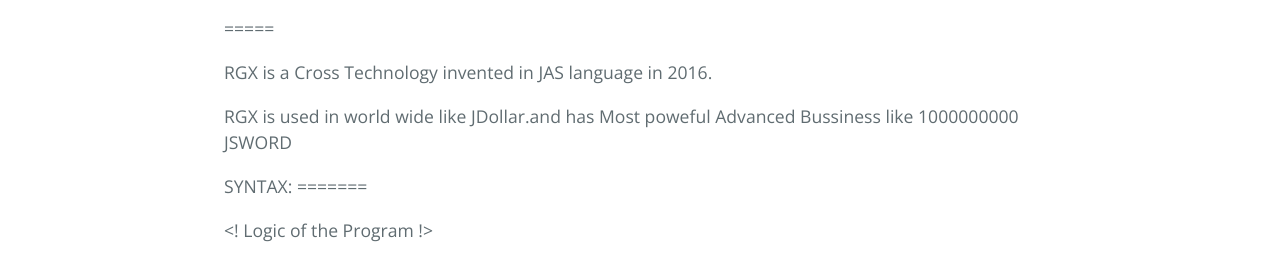
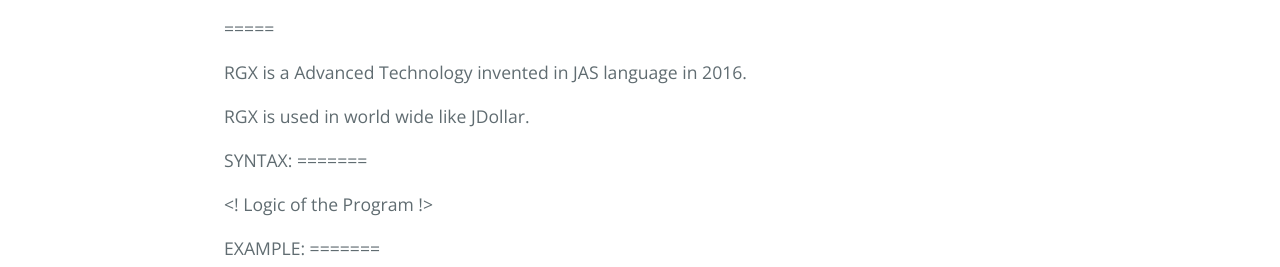
Before and after one commit to wilmixjemin8/RGX, a plain HTML site: page index.html in a window 1280 px wide. Shown: the part 500-767 px from the top of the page. Drawn offline with nearby package versions, Linux system fonts and the light colour scheme.

```diff
--- a/index.html
+++ b/index.html
@@ -24,9 +24,9 @@
 
 <p>=====</p>
 
-<p>RGX  is   a   Cross  Technology  invented  in  JAS  language in  2016.</p>
+<p>RGX  is   a  Advanced Technology  invented  in  JAS  language in  2016.</p>
 
-<p>RGX  is   used  in   world  wide like  JDollar.and  has  Most  poweful  Advanced Bussiness   like  1000000000 JSWORD</p>
+<p>RGX  is   used  in   world  wide like  JDollar.</p>
 
 <p>SYNTAX:
  =======</p>
--- a/params.json
+++ b/params.json
@@ -1,6 +1,6 @@
 {
   "name": "Rgx",
   "tagline": " RGX  is   a     Technology  invented  in  JAS  language...    RGX  is   used  in   world  wide like  JDollar  and it has most powerful Advanced Bussiness",
-  "body": "# RGX\r\n =====\r\n \r\n RGX  is   a   Cross  Technology  invented  in  JAS  language in  2016.\r\n \r\n RGX  is   used  in   world  wide like  JDollar.and  has  Most  poweful  Advanced Bussiness   like  1000000000 JSWORD\r\n \r\n \r\n \r\n SYNTAX:\r\n =======\r\n\r\n<RGX> \r\n\r\n<OPACK>\r\n\r\n<LOGIC>\r\n<!  Logic  of  the  Program  !>\r\n\r\n \r\n </LOGIC>\r\n \r\n </RGX>\r\n\r\n \r\n \r\n \r\n EXAMPLE:\r\n =======\r\n \r\n\r\n<RGX> \r\n\r\n<OPACK>\r\n\r\n<LOGIC>\r\npublic  <CLASS>  Tiles\r\n\r\n{\r\npublic void  RGX-Main( ) throws <EXE>\r\n\r\n{\r\n\r\nRGX.WriteLine(\"<html><body>\");\r\n<AList> t= <NEW>  <AList>();  //create  an  arraylist\r\nt.add(\"header.html\"); //add header.html , opluspager.html\r\nt.add(\"opluspager.html\");\r\nt.add(\"footer.html\");\r\n\r\n\r\n\r\n\r\nRGX.WriteLine(Template.tiles(t));// convert  html  to template\r\n\r\n}\r\n\r\n}\r\n\r\n \r\n </LOGIC>\r\n \r\n </RGX>\r\n \r\n \r\n \r\n \r\n \r\n \r\n ADVANTAGES:\r\n ===========\r\n \r\n \r\n ==> RGX is  used  for attractive  designs  and  templates....\r\n \r\n ===> RGX  is  also used  for  webdesign  purpose...\r\n \r\n ====> RGX is  used  with JDollar.\r\n \r\n ====>  RGX  also   behaves  like JAVA and  it  is   better  than  JAVA/j2ee.\r\n \r\n ====> RGX  is also  used in  solving  complex problems\r\n \r\n ====> RGX is used  with  Mobile cloud computing\r\n \r\n =====>RGX  also behaves  like  OPLUS and  S@...\r\n \r\n\r\n \r\n consists  of  7 modules....\r\n \r\n \r\n",
+  "body": "# RGX\r\n =====\r\n \r\n RGX  is   a  Advanced Technology  invented  in  JAS  language in  2016.\r\n \r\n RGX  is   used  in   world  wide like  JDollar.\r\n \r\n \r\n \r\n SYNTAX:\r\n =======\r\n\r\n<RGX> \r\n\r\n<OPACK>\r\n\r\n<LOGIC>\r\n<!  Logic  of  the  Program  !>\r\n\r\n \r\n </LOGIC>\r\n \r\n </RGX>\r\n\r\n \r\n \r\n \r\n EXAMPLE:\r\n =======\r\n \r\n\r\n<RGX> \r\n\r\n<OPACK>\r\n\r\n<LOGIC>\r\npublic  <CLASS>  Tiles\r\n\r\n{\r\npublic void  RGX-Main( ) throws <EXE>\r\n\r\n{\r\n\r\nRGX.WriteLine(\"<html><body>\");\r\n<AList> t= <NEW>  <AList>();  //create  an  arraylist\r\nt.add(\"header.html\"); //add header.html , opluspager.html\r\nt.add(\"opluspager.html\");\r\nt.add(\"footer.html\");\r\n\r\n\r\n\r\n\r\nRGX.WriteLine(Template.tiles(t));// convert  html  to template\r\n\r\n}\r\n\r\n}\r\n\r\n \r\n </LOGIC>\r\n \r\n </RGX>\r\n \r\n \r\n \r\n \r\n \r\n \r\n ADVANTAGES:\r\n ===========\r\n \r\n \r\n ==> RGX is  used  for attractive  designs  and  templates....\r\n \r\n ===> RGX  is  also used  for  webdesign  purpose...\r\n \r\n ====> RGX is  used  with JDollar.\r\n \r\n ====>  RGX  also   behaves  like JAVA and  it  is   better  than  JAVA/j2ee.\r\n \r\n ====> RGX  is also  used in  solving  complex problems\r\n \r\n ====> RGX is used  with  Mobile cloud computing\r\n \r\n =====>RGX  also behaves  like  OPLUS and  S@...\r\n \r\n\r\n consists  of  7 modules....\r\n \r\n \r\n",
   "note": "Don't delete this file! It's used internally to help with page regeneration."
 }
```
